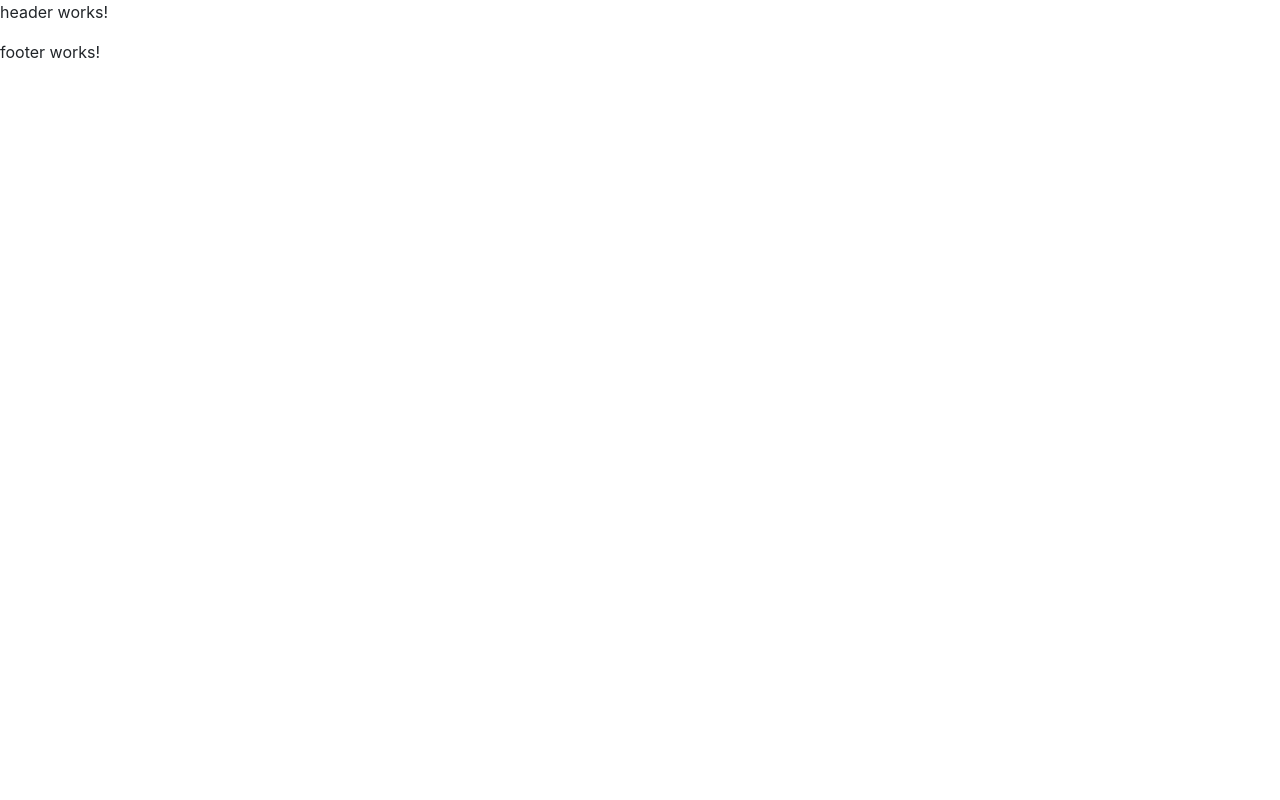
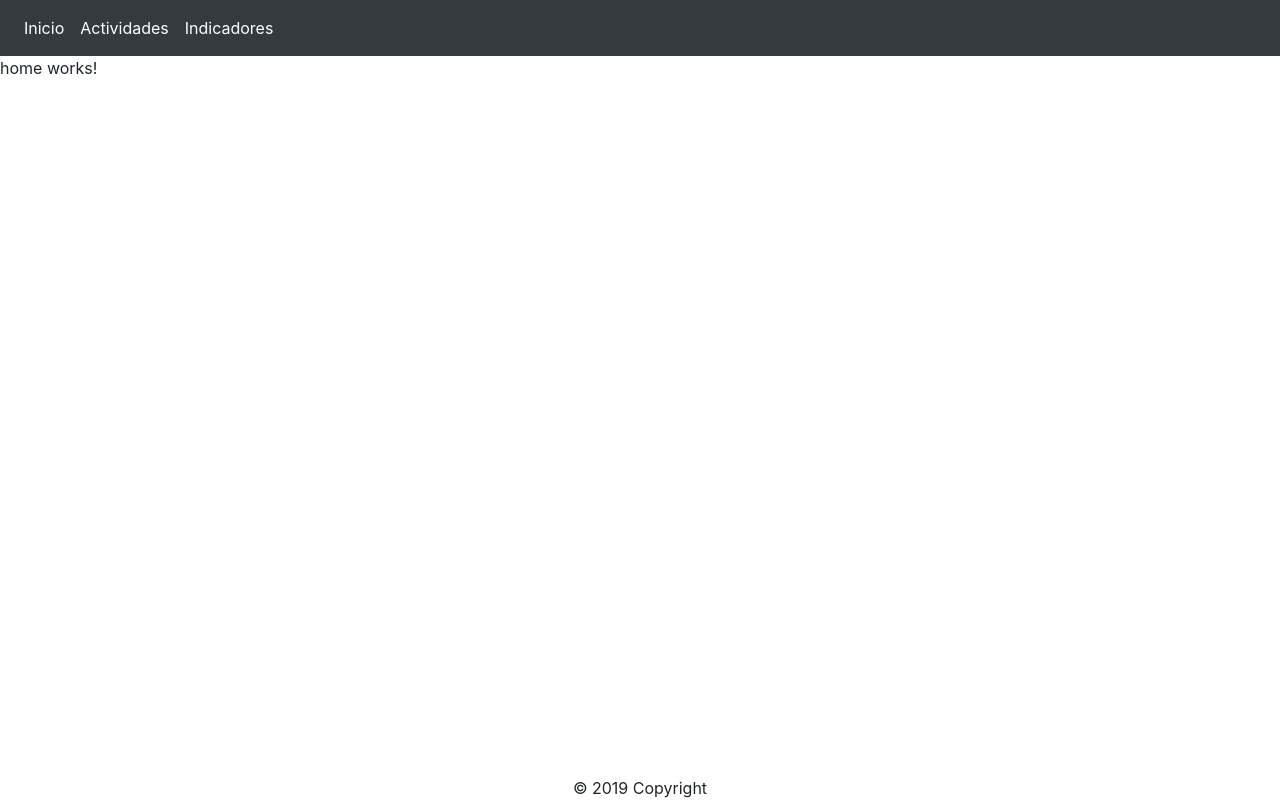
Before and after one commit to project-sst/sst-web, an Angular app: page / in a window 1280 px wide. Built offline with nearby package versions, Linux system fonts and the light colour scheme.

Commit message:
Componente cabecera y pie de pagina con estilos de bootstrap.

```diff
--- a/package.json
+++ b/package.json
@@ -24,6 +24,8 @@
     "@fortawesome/free-solid-svg-icons": "^5.10.1",
     "bootstrap": "^4.3.1",
     "core-js": "^2.5.4",
+    "jquery": "^3.4.1",
+    "popper": "^1.0.1",
     "rxjs": "~6.3.3",
     "tslib": "^1.9.0",
     "zone.js": "~0.8.26"
--- a/src/app/app-routing.module.ts
+++ b/src/app/app-routing.module.ts
@@ -1,7 +1,12 @@
 import { NgModule } from '@angular/core';
 import { Routes, RouterModule } from '@angular/router';
 
-const routes: Routes = [];
+import { HomeComponent } from './components/home/home.component';
+
+const routes: Routes = [
+  { path: '' , component: HomeComponent, pathMatch: 'full'},
+  { path: '**', redirectTo: '/', pathMatch: 'full' }
+];
 
 @NgModule({
   imports: [RouterModule.forRoot(routes)],
--- a/src/app/app.component.html
+++ b/src/app/app.component.html
@@ -1,3 +1,3 @@
 <app-header></app-header>
 	<router-outlet></router-outlet>
-<app-footer></app-footer>
+<app-footer class="mt-auto"></app-footer>
--- a/src/app/app.module.ts
+++ b/src/app/app.module.ts
@@ -11,6 +11,7 @@ import { fas } from '@fortawesome/free-solid-svg-icons';
 //Components imports
 import { HeaderComponent } from './components/header/header.component';
 import { FooterComponent } from './components/footer/footer.component';
+import { HomeComponent } from './components/home/home.component';
 
 library.add(fas);
 
@@ -18,7 +19,8 @@ library.add(fas);
   declarations: [
     AppComponent,
     HeaderComponent,
-    FooterComponent
+    FooterComponent,
+    HomeComponent
   ],
   imports: [
     BrowserModule,
--- a/src/app/components/footer/footer.component.html
+++ b/src/app/components/footer/footer.component.html
@@ -1,3 +1,5 @@
-<p>
-  footer works!
-</p>
+<!-- Footer -->
+<footer>
+	<div class="d-flex justify-content-center">© 2019 Copyright</div>
+</footer>
+<!-- Footer -->
--- a/src/app/components/header/header.component.html
+++ b/src/app/components/header/header.component.html
@@ -1,3 +1,24 @@
-<p>
-  header works!
-</p>
+	<nav class="navbar navbar-dark bg-dark navbar-expand-lg">
+	  <div class="px-0">
+	    <div class="row w-100">
+	      <div class="col-2">
+	        <button class="navbar-toggler" type="button" data-toggle="collapse" data-target="#navbarToggler" aria-controls="navbarToggler" aria-expanded="false" aria-label="Toggle navigation" (click)="isShown = !isShown" >
+	          <span class="navbar-toggler-icon"></span>
+	        </button>
+	      </div>
+
+	      <div class="col-10">
+	        <div class="collapse justify-content-end navbar-collapse" [ngClass]="{ 'show': isShown }" id="navbarToggler">
+	          <ul class="navbar-nav mt-2 mt-lg-0">
+	            <li class="nav-item active">
+	              <a class="nav-link" [routerLink]="['/home']" >Inicio</a>
+	            </li>
+	            <li class="nav-item active" *ngFor="let item of menu">
+	              <a class="nav-link" [routerLink]="[item.route]" >{{item.name}}</a>
+	            </li>
+	          </ul>
+	        </div>
+	      </div>
+	    </div>
+	  </div>
+	</nav>
--- a/src/app/components/header/header.component.ts
+++ b/src/app/components/header/header.component.ts
@@ -1,4 +1,5 @@
 import { Component, OnInit } from '@angular/core';
+import { MENU } from '../../constants';
 
 @Component({
   selector: 'app-header',
@@ -7,7 +8,13 @@ import { Component, OnInit } from '@angular/core';
 })
 export class HeaderComponent implements OnInit {
 
-  constructor() { }
+	public isShown:boolean;
+	public menu:any;
+
+  constructor() {
+  	this.isShown = false;
+  	this.menu = MENU;
+  }
 
   ngOnInit() {
   }
--- /dev/null
+++ b/src/app/components/home/home.component.html
@@ -0,0 +1,3 @@
+<p>
+  home works!
+</p>
--- /dev/null
+++ b/src/app/components/home/home.component.ts
@@ -0,0 +1,15 @@
+import { Component, OnInit } from '@angular/core';
+
+@Component({
+  selector: 'app-home',
+  templateUrl: './home.component.html',
+  styleUrls: ['./home.component.css']
+})
+export class HomeComponent implements OnInit {
+
+  constructor() { }
+
+  ngOnInit() {
+  }
+
+}
--- /dev/null
+++ b/src/app/constants.ts
@@ -0,0 +1,10 @@
+export const MENU: Array<any> = [
+	{
+		name: "Actividades",
+		route: "/activities"
+	},
+	{
+		name: "Indicadores",
+		route: "/indicators"
+	},
+];
--- a/src/index.html
+++ b/src/index.html
@@ -1,14 +1,15 @@
 <!doctype html>
-<html lang="en">
+<html lang="en" class="h-100">
 <head>
   <meta charset="utf-8">
+  <meta name="viewport" content="width=device-width, initial-scale=1">
   <title>SstWeb</title>
   <base href="/">
 
   <meta name="viewport" content="width=device-width, initial-scale=1">
   <link rel="icon" type="image/x-icon" href="favicon.ico">
 </head>
-<body>
-  <app-root></app-root>
+<body class="h-100">
+  <app-root class="d-flex flex-column h-100"></app-root>
 </body>
 </html>
```
Also changed, not shown: src/app/components/home/home.component.css (added), 2 other files (tests, documents, lock files or other folders).
